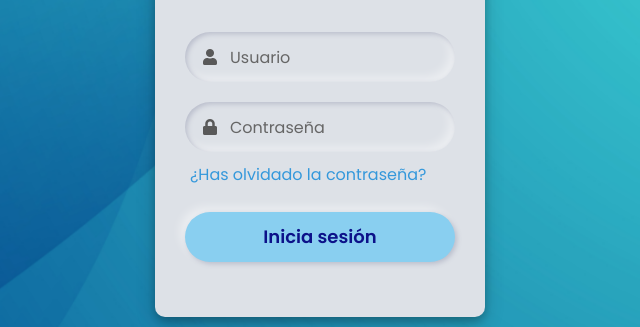
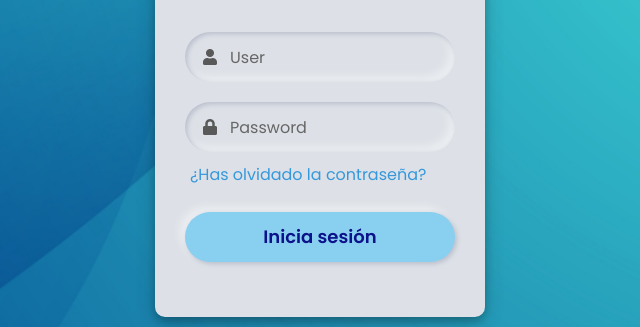
Before and after one commit to bcolomer/CRUD, a plain HTML site: page index.html in a window 1280 px wide. Shown: the part 288-615 px from the top of the page, 320-960 px from the left. Drawn offline with Linux system fonts and the light colour scheme.

```diff
--- a/index.html
+++ b/index.html
@@ -15,30 +15,26 @@
             <div class="text">
                 Login
             </div>
-            <form action="#">
+            <form id="loginForm" action="./listadoClientes.html" method="get">
                 <div class="field">
-                    <input type="text" required>
+                    <input id="user" type="text" required>
                     <span class="fas fa-user"></span>
-                    <label>Usuario</label>
+                    <label>User</label>
                 </div>
                 <div class="field">
-                    <input type="password" required>
+                    <input id="password" type="password" required>
                     <span class="fas fa-lock"></span>
-                    <label>Contraseña</label>
+                    <label>Password</label>
                 </div>
                 <div class="forgot-pass">
                     <a href="#">¿Has olvidado la contraseña?</a>
                 </div>
-                <a href="./listadoClientes.html">
-                    <button type="button">Inicia sesión</button>
-                </a>
-
-
+                <button type="submit">Inicia sesión</button>
             </form>
         </div>
-
-
     </div>
 </body>
 
 </html>
+
+</html>
```
